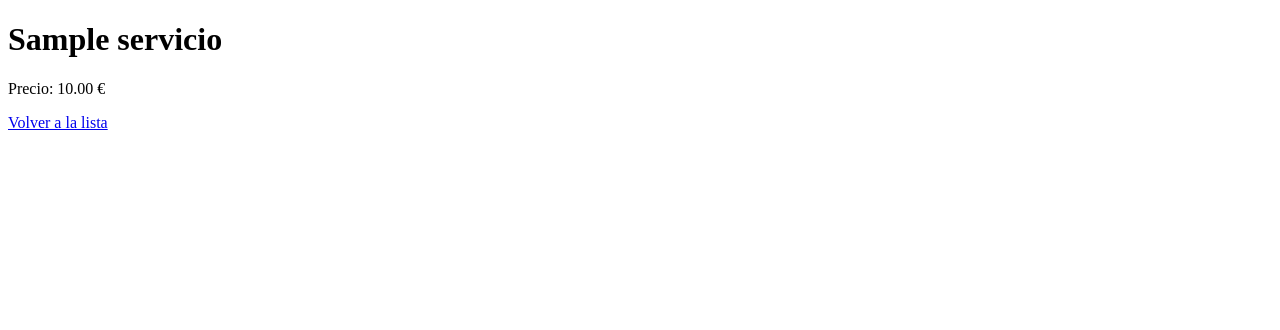
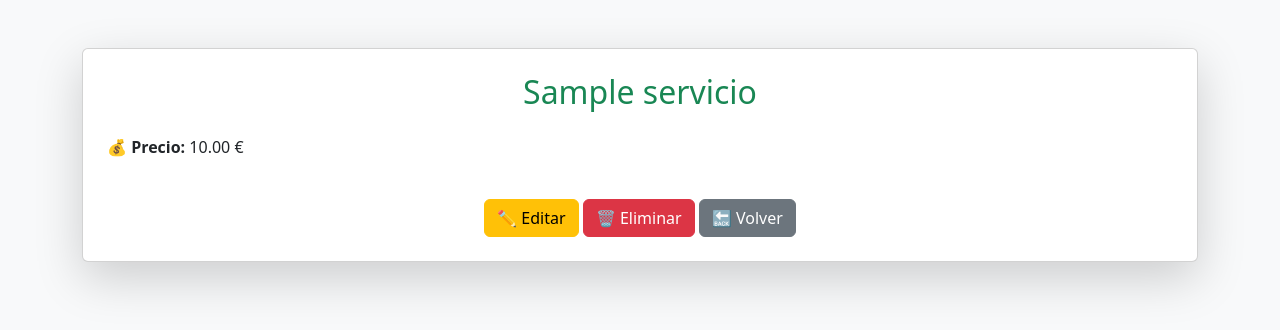
Before and after one commit to hamzazahri1999/Aplicaci-n-Web, a Django app: page /servicios/1/ in a window 1280 px wide. Shown: the top 330 px of the page. Run offline with Django 5.2, Linux system fonts and the light colour scheme; tables that the repository leaves empty hold one stand-in row (values such as "Sample post").

Commit message:
Enhance servicio_detail.html with Bootstrap styling

```diff
--- a/servicios/templates/servicios/servicio_detail.html
+++ b/servicios/templates/servicios/servicio_detail.html
@@ -3,10 +3,20 @@
 <head>
     <meta charset="UTF-8">
     <title>Detalle del Servicio</title>
+    <link href="https://cdn.jsdelivr.net/npm/bootstrap@5.3.3/dist/css/bootstrap.min.css" rel="stylesheet">
 </head>
-<body>
-    <h1>{{ object.nombre }}</h1>
-    <p>Precio: {{ object.precio }} €</p>
-    <a href="/servicios/">Volver a la lista</a>
+<body class="bg-light">
+    <div class="container mt-5">
+        <div class="card shadow-lg p-4">
+            <h2 class="text-success text-center mb-4">{{ servicio.nombre }}</h2>
+            <p><strong>💰 Precio:</strong> {{ servicio.precio }} €</p>
+
+            <div class="text-center mt-4">
+                <a href="{% url 'servicio_update' servicio.pk %}" class="btn btn-warning">✏️ Editar</a>
+                <a href="{% url 'servicio_delete' servicio.pk %}" class="btn btn-danger">🗑️ Eliminar</a>
+                <a href="{% url 'servicio_list' %}" class="btn btn-secondary">🔙 Volver</a>
+            </div>
+        </div>
+    </div>
 </body>
 </html>
```
